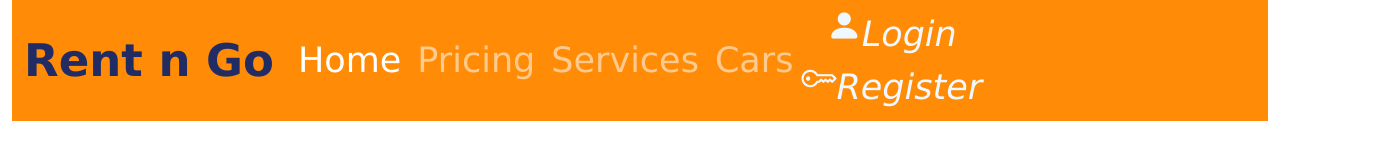
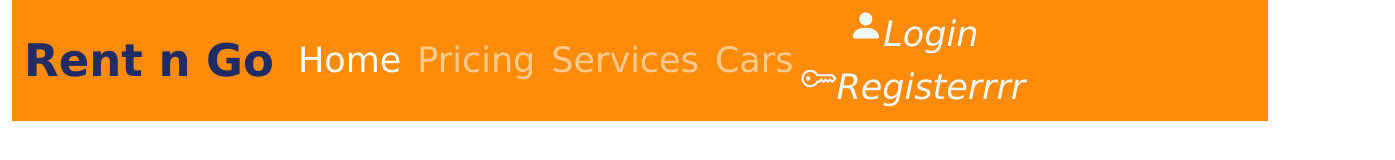
Before and after one commit to marco3232/c29-kb-bad-grp6, a website: page public/index.html in a window 1280 px wide. Shown: the whole page, 1395 px wide, since content can reach past the window. Drawn offline with nearby package versions, Linux system fonts and the light colour scheme.

Commit message:
try try1

```diff
--- a/public/index.html
+++ b/public/index.html
@@ -68,7 +68,7 @@
             <div class="user">
               <i class="bi bi-person-fill user-icon">Login</i>
 
-              <i class="bi bi-key user-icon">Register</i>
+              <i class="bi bi-key user-icon">Registerrrr</i>
             </div>
           </div>
         </div>
```
Also changed, not shown: public/register.html (+1 -1 lines).
